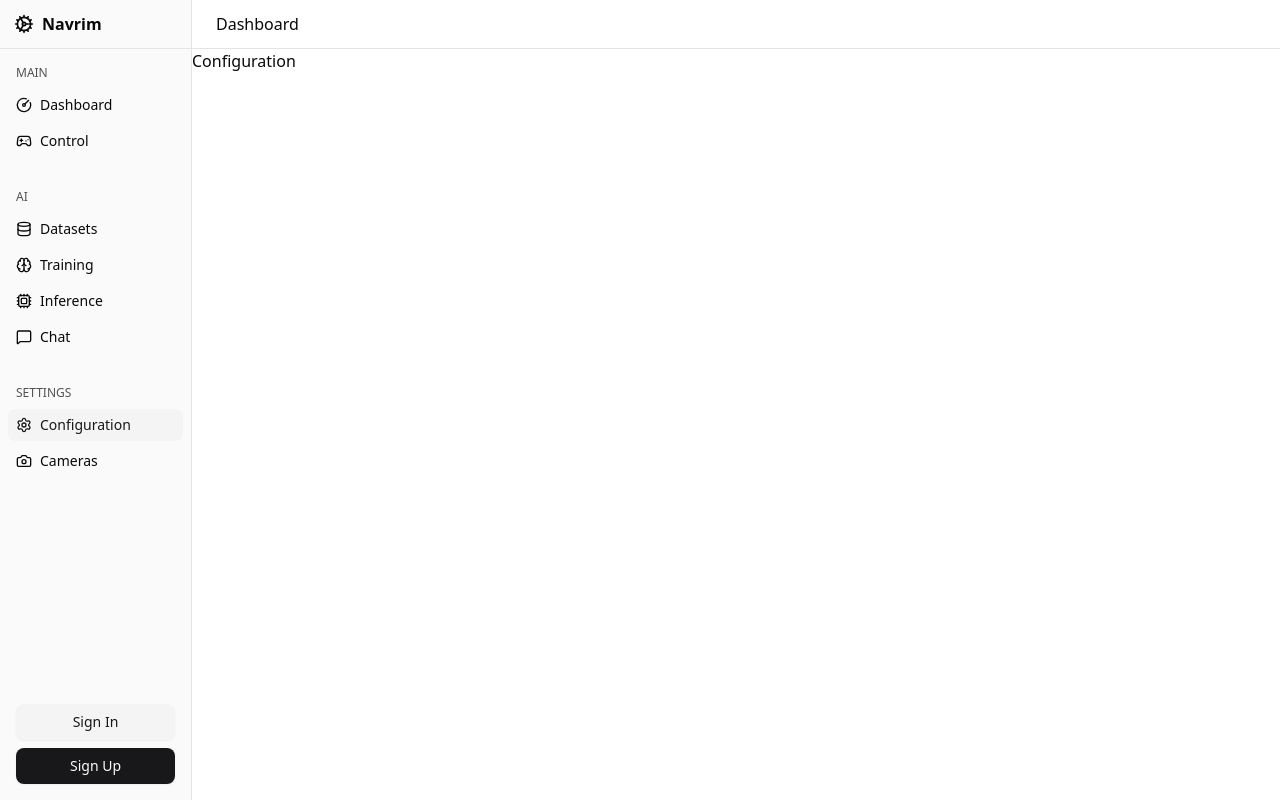
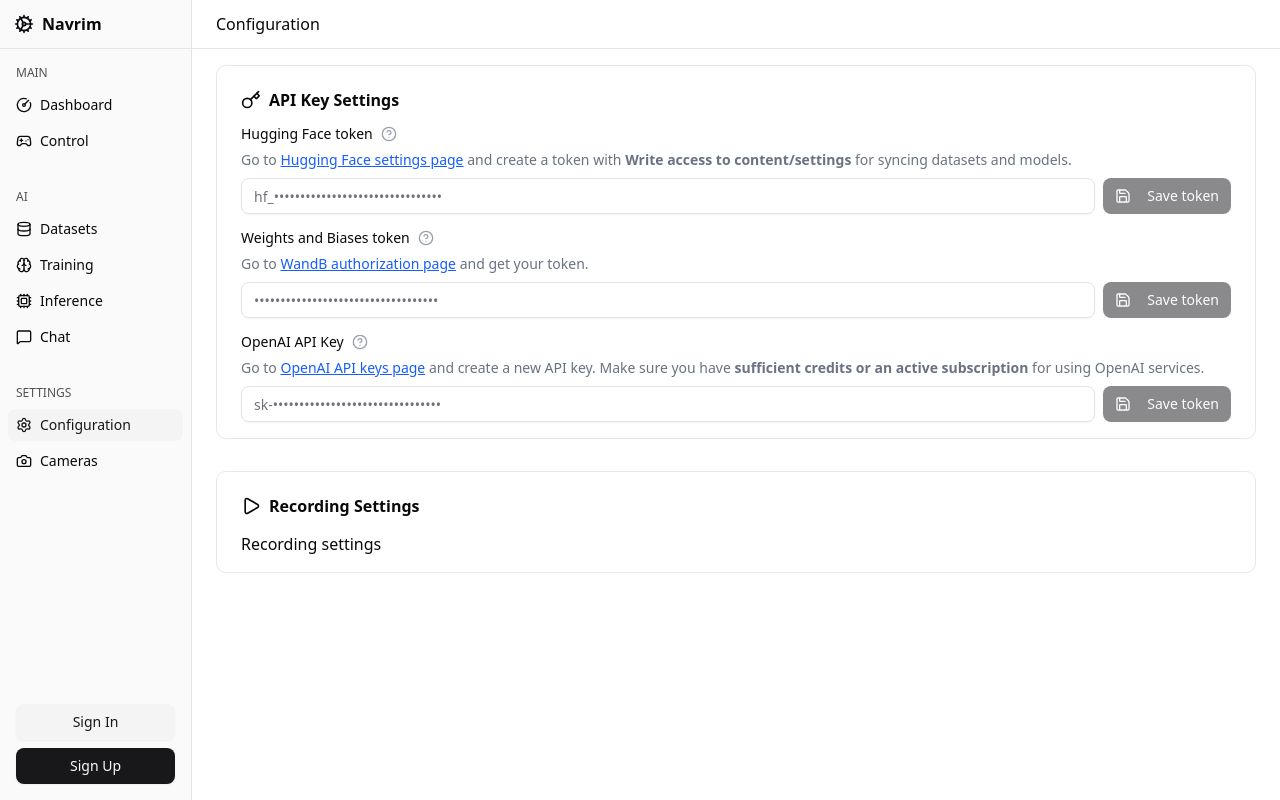
Before and after one commit to vassar-robotics/navrim, a React (Vite) app in the folder dashboard/: page /configuration in a window 1280 px wide. Built offline with nearby package versions, Linux system fonts and the light colour scheme.

Commit message:
add configuration page

```diff
--- a/dashboard/src/App.tsx
+++ b/dashboard/src/App.tsx
@@ -4,6 +4,7 @@ import RootLayout from '@/components/layout/root-layout'
 import { LoginPage } from '@/components/page/login-page'
 import { SignupPage } from '@/components/page/signup-page'
 import { NotFoundPage } from '@/components/page/not-found-page'
+import { ConfigPage } from '@/components/page/config-page'
 
 const App: React.FC = () => {
   return (
@@ -17,7 +18,7 @@ const App: React.FC = () => {
           <Route path="/training" element={<div>Training</div>} />
           <Route path="/inference" element={<div>Inference</div>} />
           <Route path="/chat" element={<div>Chat</div>} />
-          <Route path="/configuration" element={<div>Configuration</div>} />
+          <Route path="/configuration" element={<ConfigPage />} />
           <Route path="/cameras" element={<div>Cameras</div>} />
           <Route path="/signin" element={<LoginPage />} />
           <Route path="/signup" element={<SignupPage />} />
--- a/dashboard/src/components/common/page-header.tsx
+++ b/dashboard/src/components/common/page-header.tsx
@@ -1,10 +1,24 @@
 import type React from 'react'
+import { useLocation } from 'react-router-dom'
 
 const PageHeader: React.FC = () => {
+  const location = useLocation()
+
+  const getPageTitle = () => {
+    const path = location.pathname
+    const basename = path.split('/').filter(Boolean).pop() || 'welcome'
+
+    // Convert kebab-case to camel case
+    return basename
+      .split('-')
+      .map((word) => word.charAt(0).toUpperCase() + word.slice(1).toLowerCase())
+      .join(' ')
+  }
+
   return (
     <header className="fixed top-0 right-0 left-0 z-50 flex h-(--header-height) shrink-0 items-center gap-2 border-b bg-background transition-[width,height] ease-linear group-has-data-[collapsible=icon]/sidebar-wrapper:h-(--header-height) md:left-[var(--sidebar-width)] group-has-data-[variant=inset]/sidebar-wrapper:md:left-0">
       <div className="flex w-full items-center gap-1 px-4 lg:gap-2 lg:px-6">
-        <h1 className="text-base font-medium">Dashboard</h1>
+        <h1 className="text-base font-medium">{getPageTitle()}</h1>
         <div className="ml-auto flex items-center gap-2"></div>
       </div>
     </header>
--- /dev/null
+++ b/dashboard/src/components/common/settings/record-settings.tsx
@@ -0,0 +1,3 @@
+export const RecordSettings: React.FC = () => {
+  return <div className="space-y-4 px-6 py-2">Recording settings</div>
+}
--- /dev/null
+++ b/dashboard/src/components/common/settings/settings-card.tsx
@@ -0,0 +1,17 @@
+export const ConfigCard: React.FC<{ title: string; icon: React.ReactNode; children: React.ReactNode }> = ({
+  title,
+  icon,
+  children,
+}) => {
+  return (
+    <div className="rounded-lg border border-gray-200 bg-white py-2">
+      <div className="px-6 pt-4 pb-2">
+        <div className="flex items-center gap-2 leading-none font-semibold">
+          {icon}
+          {title}
+        </div>
+      </div>
+      {children}
+    </div>
+  )
+}
--- /dev/null
+++ b/dashboard/src/components/common/settings/token-settings.tsx
@@ -0,0 +1,75 @@
+import { HelpCircle, Save, CircleCheck } from 'lucide-react'
+import { useState } from 'react'
+import { Tooltip, TooltipContent, TooltipProvider, TooltipTrigger } from '@/components/ui/tooltip'
+import { Button } from '@/components/ui/button'
+import { Input } from '@/components/ui/input'
+
+export const TokenSettings: React.FC<{
+  title: string
+  toolTip: string
+  placeholder: string
+  hint: React.ReactNode
+}> = ({ title, toolTip, placeholder, hint }) => {
+  const [token, setToken] = useState('')
+  const [isLoading, setIsLoading] = useState(false)
+  const [isTokenSaved, setIsTokenSaved] = useState(false)
+
+  const handleSubmit = async (e: React.FormEvent) => {
+    e.preventDefault()
+    setIsLoading(true)
+
+    // Simulate saving the token
+    setTimeout(() => {
+      setIsLoading(false)
+      setIsTokenSaved(true)
+      console.log('Saving token:', token)
+      // TODO: Implement actual save functionality
+    }, 1000)
+  }
+
+  return (
+    <div className="space-y-4 px-6 py-2">
+      <div className="space-y-2">
+        <form onSubmit={handleSubmit} className="space-y-2">
+          <div className="space-y-2">
+            <label htmlFor="token" className="flex items-center gap-2 text-sm leading-none font-medium">
+              {title}
+              <TooltipProvider>
+                <Tooltip>
+                  <TooltipTrigger asChild>
+                    <HelpCircle className="h-4 w-4 cursor-help text-gray-400" />
+                  </TooltipTrigger>
+                  <TooltipContent>
+                    <p className="max-w-xs text-xs">{toolTip}</p>
+                  </TooltipContent>
+                </Tooltip>
+              </TooltipProvider>
+            </label>
+            <div className="text-sm text-gray-500">{hint}</div>
+            <div className="flex gap-x-2">
+              <Input
+                id="token"
+                type="password"
+                placeholder={placeholder}
+                value={token}
+                onChange={(e) => setToken(e.target.value)}
+                autoComplete="off"
+                className="flex-1"
+              />
+              <Button type="submit" disabled={isLoading || !token.trim()} className="shrink-0">
+                <Save className="mr-2 h-4 w-4" />
+                {isLoading ? 'Saving...' : 'Save token'}
+              </Button>
+            </div>
+          </div>
+        </form>
+      </div>
+      {isTokenSaved && (
+        <div className="flex items-center gap-2 text-xs text-green-500">
+          <CircleCheck className="h-4 w-4" />
+          Token set
+        </div>
+      )}
+    </div>
+  )
+}
--- a/dashboard/src/components/common/sidebar/app-sidebar.tsx
+++ b/dashboard/src/components/common/sidebar/app-sidebar.tsx
@@ -90,7 +90,7 @@ const sidebarMenuItems: SidebarMenuItem[] = [
   },
 ]
 
-export function AppSidebar({ ...props }: React.ComponentProps<typeof Sidebar>) {
+export const AppSidebar: React.FC<React.ComponentProps<typeof Sidebar>> = ({ ...props }) => {
   const location = useLocation()
 
   return (
--- a/dashboard/src/components/layout/page-layout.tsx
+++ b/dashboard/src/components/layout/page-layout.tsx
@@ -1,7 +1,7 @@
 import React from 'react'
 
 const PageLayout: React.FC<{ children: React.ReactNode }> = ({ children }) => {
-  return <div className="flex flex-1 items-center justify-center bg-background px-4 py-8">{children}</div>
+  return <div className="flex flex-1 items-center justify-center bg-background px-4 py-4 lg:px-6">{children}</div>
 }
 
 export default PageLayout
--- /dev/null
+++ b/dashboard/src/components/page/config-page.tsx
@@ -0,0 +1,85 @@
+import { Key, Play } from 'lucide-react'
+import PageLayout from '@/components/layout/page-layout'
+import { ConfigCard } from '@/components/common/settings/settings-card'
+import { TokenSettings } from '@/components/common/settings/token-settings'
+import { RecordSettings } from '@/components/common/settings/record-settings'
+
+export const ConfigPage: React.FC = () => {
+  return (
+    <PageLayout>
+      <div className="flex h-full w-full flex-col items-start justify-start">
+        <div className="w-full space-y-8">
+          {/* API Key Settings */}
+          <ConfigCard title="API Key Settings" icon={<Key className="h-5 w-5" />}>
+            <TokenSettings
+              title="Hugging Face token"
+              toolTip="Your token is securely stored. It will be used to sync datasets and models to the Hugging Face hub."
+              placeholder="hf_••••••••••••••••••••••••••••••••"
+              hint={
+                <p>
+                  Go to{' '}
+                  <a
+                    href="https://huggingface.co/settings/tokens"
+                    target="_blank"
+                    rel="noopener noreferrer"
+                    className="text-blue-600 underline hover:text-blue-700"
+                  >
+                    Hugging Face settings page
+                  </a>{' '}
+                  and create a token with <span className="font-semibold">Write access to content/settings</span> for
+                  syncing datasets and models.
+                </p>
+              }
+              key="huggingface-token"
+            />
+            <TokenSettings
+              title="Weights and Biases token"
+              toolTip="Your token is securely stored. It will be used to report training metrics to Weights and Biases."
+              placeholder="•••••••••••••••••••••••••••••••••••"
+              hint={
+                <p>
+                  Go to{' '}
+                  <a
+                    href="https://wandb.ai/authorize"
+                    target="_blank"
+                    rel="noopener noreferrer"
+                    className="text-blue-600 underline hover:text-blue-700"
+                  >
+                    WandB authorization page
+                  </a>{' '}
+                  and get your token.
+                </p>
+              }
+              key="wandb-token"
+            />
+            <TokenSettings
+              title="OpenAI API Key"
+              toolTip="Your API key is securely stored. It will be used to enable AI-powered features and chat functionality."
+              placeholder="sk-••••••••••••••••••••••••••••••••"
+              hint={
+                <p>
+                  Go to{' '}
+                  <a
+                    href="https://platform.openai.com/api-keys"
+                    target="_blank"
+                    rel="noopener noreferrer"
+                    className="text-blue-600 underline hover:text-blue-700"
+                  >
+                    OpenAI API keys page
+                  </a>{' '}
+                  and create a new API key. Make sure you have{' '}
+                  <span className="font-semibold">sufficient credits or an active subscription</span> for using OpenAI
+                  services.
+                </p>
+              }
+              key="openai-token"
+            />
+          </ConfigCard>
+          <ConfigCard title="Recording Settings" icon={<Play className="h-5 w-5" />}>
+            <RecordSettings />
+          </ConfigCard>
+        </div>
+      </div>
+    </PageLayout>
+  )
+}
--- a/dashboard/src/components/page/login-page.tsx
+++ b/dashboard/src/components/page/login-page.tsx
@@ -5,7 +5,7 @@ import { Input } from '@/components/ui/input'
 import { Cog } from 'lucide-react'
 import PageLayout from '@/components/layout/page-layout'
 
-export function LoginPage() {
+export const LoginPage: React.FC = () => {
   const [email, setEmail] = useState('')
   const [password, setPassword] = useState('')
   const [isLoading, setIsLoading] = useState(false)
--- a/dashboard/src/components/page/signup-page.tsx
+++ b/dashboard/src/components/page/signup-page.tsx
@@ -5,7 +5,7 @@ import { Input } from '@/components/ui/input'
 import { Cog } from 'lucide-react'
 import PageLayout from '@/components/layout/page-layout'
 
-export function SignupPage() {
+export const SignupPage: React.FC = () => {
   const [displayName, setDisplayName] = useState('')
   const [email, setEmail] = useState('')
   const [password, setPassword] = useState('')
```
Also changed, not shown: dashboard/src/components/page/not-found-page.tsx (+3 -9 lines).
